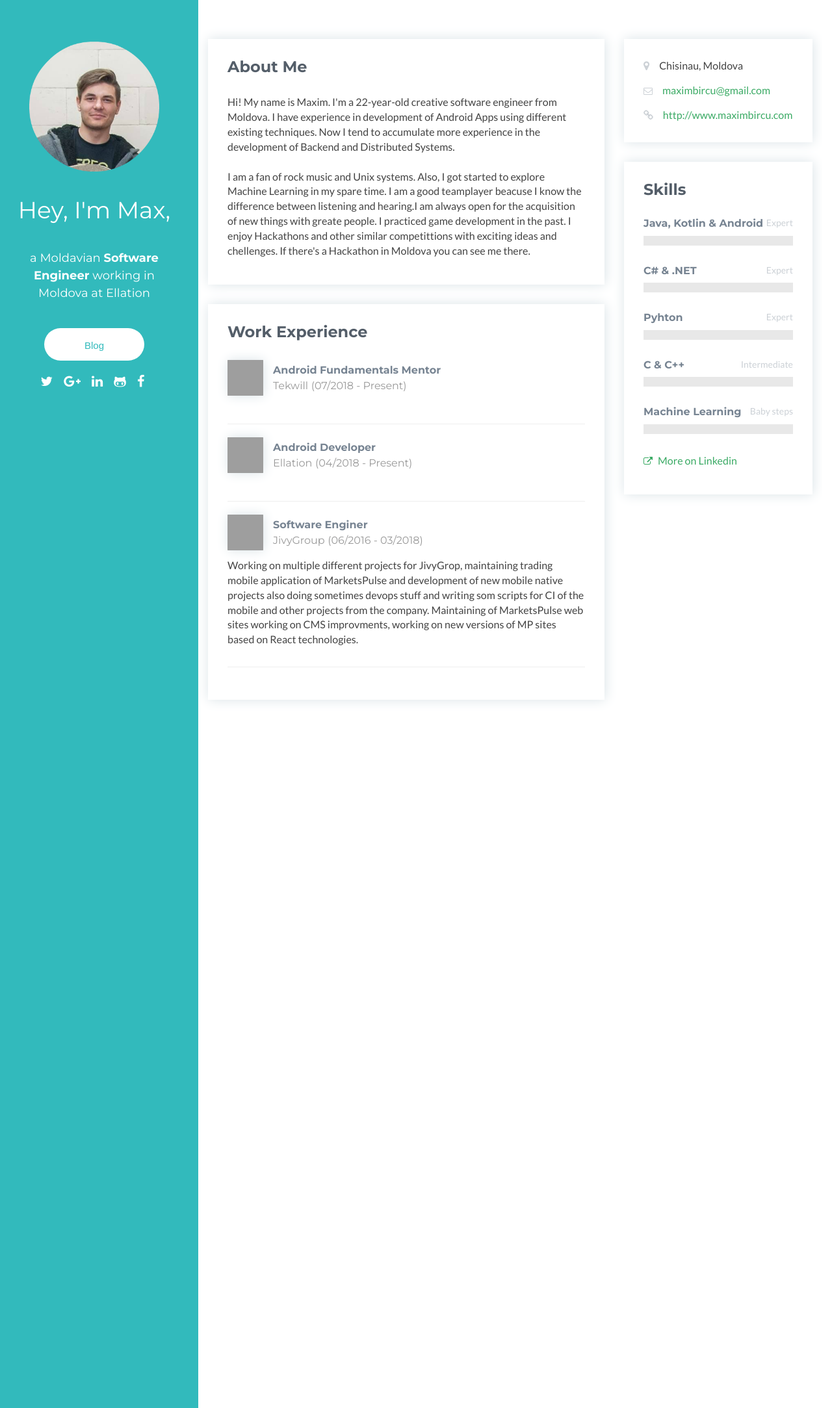
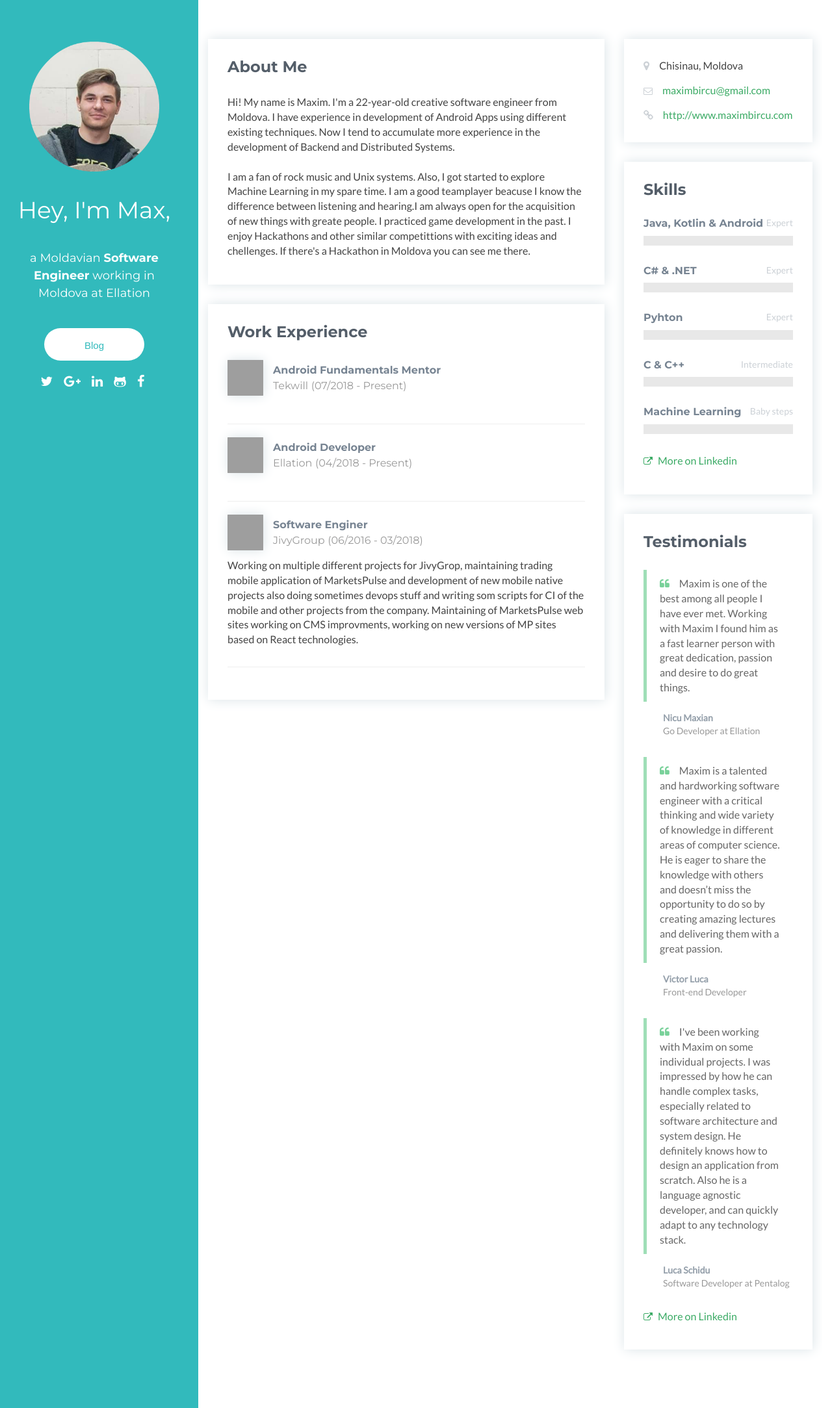
Before and after one commit to maximbircu/maximbircu.github.io, a Jekyll site: the page built from index.html, in a window 1280 px wide. Shown: the whole page at 65% size. Built offline with Jekyll 4.4.1, drawn with Linux system fonts in a browser that asks for light colours; grey boxes are pictures that could not be loaded.

Commit message:
Implement testimonials card

```diff
--- /dev/null
+++ b/_data/cards/testimonials.yaml
@@ -0,0 +1,32 @@
+# content - short recomandation
+# author - the author of the testimonial
+#   name - the name of the author
+#   position - the author's job position
+#   linkedin - the author's linked in profile
+
+- content: "Maxim is one of the best among all people I have ever met.
+  Working with Maxim I found him as a fast learner person with great dedication,
+  passion and desire to do great things."
+  author:
+    name: "Nicu Maxian"
+    position: "Go Developer at Ellation"
+    linkedin: https://www.linkedin.com/in/nicu-maxian-b73105b1/
+
+- content: "Maxim is a talented and hardworking software
+  engineer with a critical thinking and wide variety of knowledge in different
+  areas of computer science. He is eager to share the knowledge with others and
+  doesn’t miss the opportunity to do so by creating amazing lectures and
+  delivering them with a great passion."
+  author:
+    name: "Victor Luca"
+    position: "Front-end Developer"
+    linkedin: https://www.linkedin.com/in/luca-victor/
+
+- content: "I've been working with Maxim on some individual projects.
+  I was impressed by how he can handle complex tasks, especially related to software
+  architecture and system design. He definitely knows how to design an application from scratch.
+  Also he is a language agnostic developer, and can quickly adapt to any technology stack."
+  author:
+    name: "Luca Schidu"
+    position: "Software Developer at Pentalog"
+    linkedin: https://www.linkedin.com/in/luca-schidu-31b349a8"
--- /dev/null
+++ b/_includes/cards/testimonials.html
@@ -0,0 +1,17 @@
+<aside class="testimonials aside section">
+        <div class="section-inner">
+            <h2 class="heading">Testimonials</h2>
+            <div class="content">
+                {% for testimonial in site.data.cards.testimonials %}
+                    <div class="item">
+                        <blockquote class="quote">
+                            <p><i class="fa fa-quote-left"></i>{{ testimonial.content }}</p>
+                        </blockquote>
+                        <a href="{{ testimonial.author.linkedin }}}"><p class="source"><span class="name">{{ testimonial.author.name }}</span><br/><span class="title">{{ testimonial.author.position }}</span></a></p>
+                    </div>
+                {% endfor %}
+                <p><a class="more-link" href="#"><i class="fa fa-external-link"></i> More on Linkedin</a>
+                </p>
+            </div>
+        </div>
+    </aside>
--- a/index.html
+++ b/index.html
@@ -12,6 +12,7 @@ buttonUrl: blog.html
         <div class="secondary col-lg-4 col-md-5 col-sm-12 col-xs-12">
             {% include cards/contacts.html %}
             {% include cards/skills.html %}
+            {% include cards/testimonials.html %}
         </div>
     </div>
 </div>
```
